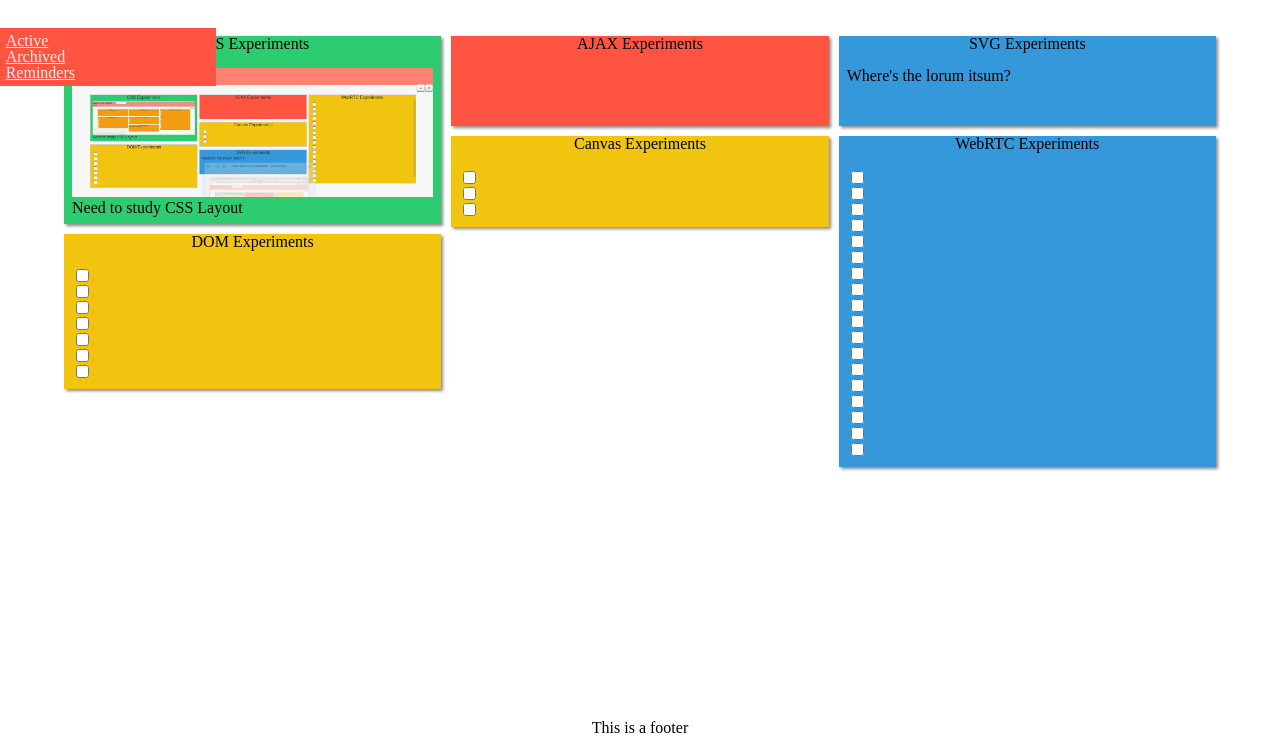
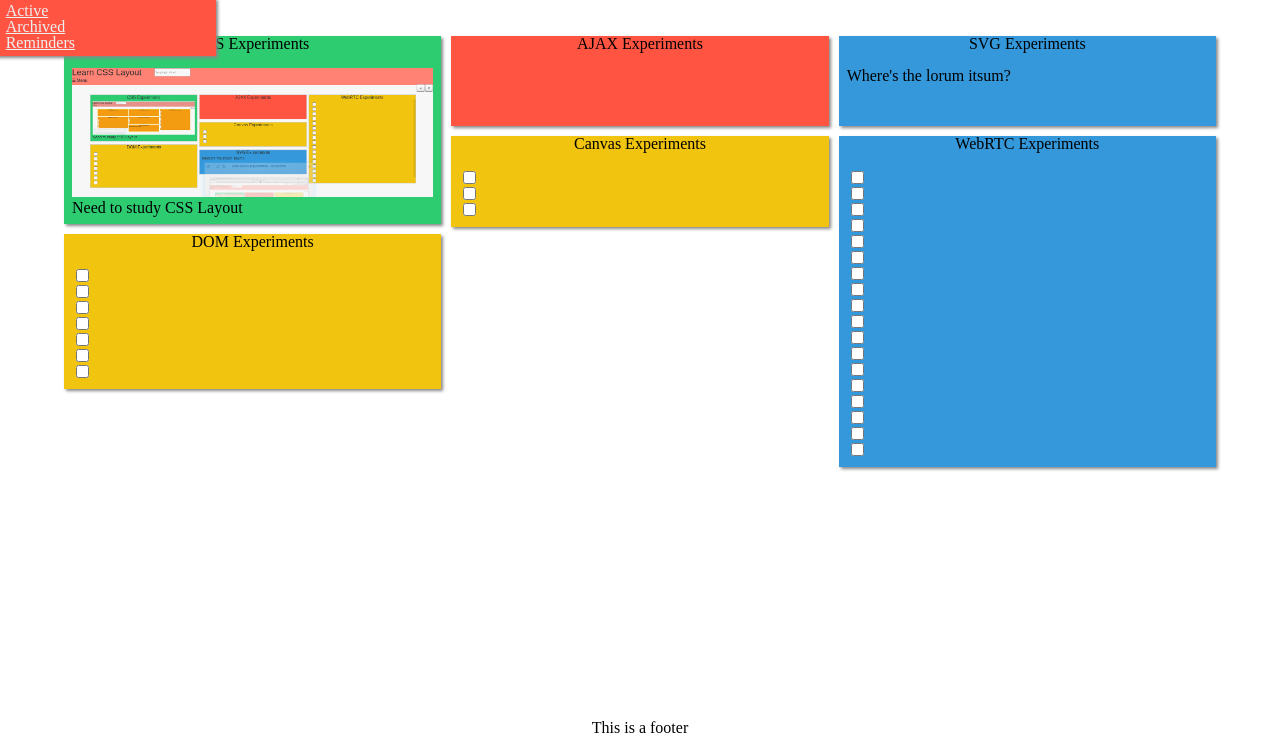
Before and after one commit to keripix/learn-css-layout, a website: page jade/index.jade in a window 1280 px wide. Both pictures are taken after a click on the label "☰ Menu". Shown: the part 64-800 px from the top of the page. Drawn offline with nearby package versions, Linux system fonts and the light colour scheme; files that its build step writes are made by us from their sources; files whose address does not match are found by name.

Commit message:
put box-shadow on category-navigation

```diff
--- a/less/modules.less
+++ b/less/modules.less
@@ -44,6 +44,8 @@ input.toggle-input {
         min-width: 200px;
 
         padding: 5px 10px;
+
+        box-shadow: 2px 2px 3px #888888;
     }
 }
 
@@ -59,7 +61,7 @@ label.toggle-label {
 
 .category-navigation {
     position: relative;
-    top: 60px;
+    top: 30px;
     left: -60px;
 
     background-color: @red-color;
@@ -70,6 +72,8 @@ label.toggle-label {
 
     max-width: 0;
     padding: 5px 0;
+
+    box-shadow: none;
 
     transition: all .2s linear;
 
```
Also changed, not shown: css/modules.css, css/style.css.
